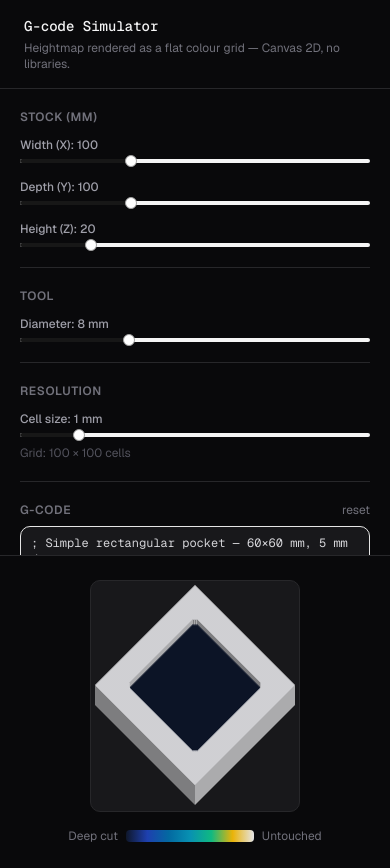
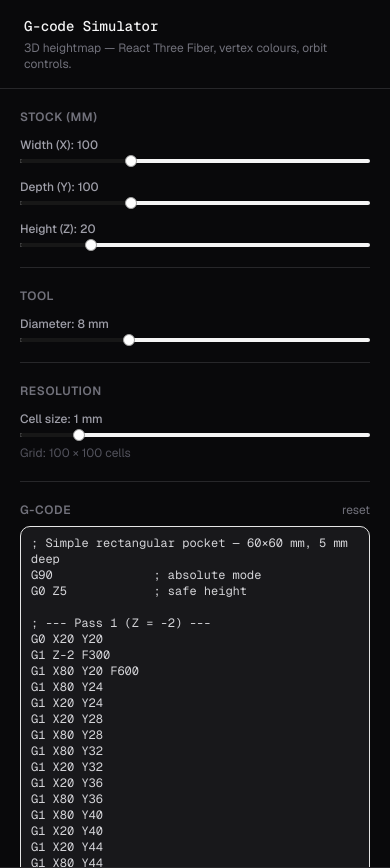
Before and after one commit to federicovezzoli/gcode-simulator, a Next.js app: page /gcode-simulator/ in a window 390 px wide. Built offline with nearby package versions, Linux system fonts and the light colour scheme.

Commit message:
feat: integrate 3D heightmap simulation using React Three Fiber

```diff
--- a/package.json
+++ b/package.json
@@ -13,6 +13,8 @@
 	},
 	"dependencies": {
 		"@base-ui/react": "^1.4.0",
+		"@react-three/drei": "^10.7.7",
+		"@react-three/fiber": "^9.6.0",
 		"class-variance-authority": "^0.7.1",
 		"clsx": "^2.1.1",
 		"lucide-react": "^1.8.0",
@@ -21,6 +23,7 @@
 		"react-dom": "19.2.4",
 		"shadcn": "^4.2.0",
 		"tailwind-merge": "^3.5.0",
+		"three": "^0.183.2",
 		"tw-animate-css": "^1.4.0"
 	},
 	"devDependencies": {
@@ -35,6 +38,7 @@
 		"@types/node": "^20",
 		"@types/react": "^19",
 		"@types/react-dom": "^19",
+		"@types/three": "^0.183.1",
 		"semantic-release": "^25.0.3",
 		"tailwindcss": "^4",
 		"typescript": "^5"
--- a/src/app/page.tsx
+++ b/src/app/page.tsx
@@ -1,4 +1,4 @@
-import { Simulator } from "./simulator";
+import { Simulator3D } from "./simulator3d";
 
 export default function Home() {
 	return (
@@ -8,10 +8,10 @@ export default function Home() {
 					G-code Simulator
 				</h1>
 				<p className="mt-1 text-xs text-zinc-500">
-					Heightmap rendered as a flat colour grid — Canvas 2D, no libraries.
+					3D heightmap — React Three Fiber, vertex colours, orbit controls.
 				</p>
 			</div>
-			<Simulator />
+			<Simulator3D />
 		</main>
 	);
 }
--- /dev/null
+++ b/src/app/scene.tsx
@@ -0,0 +1,130 @@
+"use client";
+
+import { OrbitControls } from "@react-three/drei";
+import { Canvas } from "@react-three/fiber";
+import { useMemo } from "react";
+import * as THREE from "three";
+import type { Heightmap } from "@/lib/simulator/types";
+
+
+export interface SceneConfig {
+	stockWidth: number;
+	stockDepth: number;
+	stockHeight: number;
+}
+
+function HeightmapMesh({
+	heightmap,
+	config,
+}: {
+	heightmap: Heightmap;
+	config: SceneConfig;
+}) {
+	const geo = useMemo(() => {
+		const { cols, rows, data } = heightmap;
+		const { stockWidth, stockDepth } = config;
+
+		const vertexCount = cols * rows;
+		const positions = new Float32Array(vertexCount * 3);
+
+		for (let row = 0; row < rows; row++) {
+			for (let col = 0; col < cols; col++) {
+				const i = row * cols + col;
+				positions[i * 3 + 0] = (col / (cols - 1)) * stockWidth - stockWidth / 2;
+				positions[i * 3 + 1] = (row / (rows - 1)) * stockDepth - stockDepth / 2;
+				positions[i * 3 + 2] = data[i];
+			}
+		}
+
+		const triCount = (cols - 1) * (rows - 1) * 6;
+		const indices = new Uint32Array(triCount);
+		let idx = 0;
+		for (let row = 0; row < rows - 1; row++) {
+			for (let col = 0; col < cols - 1; col++) {
+				const tl = row * cols + col;
+				const tr = row * cols + col + 1;
+				const bl = (row + 1) * cols + col;
+				const br = (row + 1) * cols + col + 1;
+				indices[idx++] = tl;
+				indices[idx++] = bl;
+				indices[idx++] = tr;
+				indices[idx++] = tr;
+				indices[idx++] = bl;
+				indices[idx++] = br;
+			}
+		}
+
+		const g = new THREE.BufferGeometry();
+		g.setAttribute("position", new THREE.BufferAttribute(positions, 3));
+		g.setIndex(new THREE.BufferAttribute(indices, 1));
+		g.computeVertexNormals();
+		return g;
+	}, [heightmap, config]);
+
+	return (
+		<mesh geometry={geo}>
+			<meshStandardMaterial color="#e4e4e7" side={THREE.DoubleSide} />
+		</mesh>
+	);
+}
+
+// BoxGeometry face group order: 0=+x, 1=-x, 2=+y, 3=-y, 4=+z (stock top), 5=-z (stock bottom)
+// Face 4 (+Z) is the top surface of the stock — remove it so the pocket below is visible.
+function StockBox({ config }: { config: SceneConfig }) {
+	const { stockWidth, stockDepth, stockHeight } = config;
+	return (
+		<mesh position={[0, 0, -stockHeight / 2]}>
+			<boxGeometry args={[stockWidth, stockDepth, stockHeight]} />
+			{[0, 1, 2, 3, 4, 5].map((i) =>
+				i === 4 ? (
+					<meshBasicMaterial
+						key={i}
+						attach={`material-${i}`}
+						transparent
+						opacity={0}
+						depthWrite={false}
+					/>
+				) : (
+					<meshStandardMaterial
+						key={i}
+						attach={`material-${i}`}
+						color="#e4e4e7"
+					/>
+				),
+			)}
+		</mesh>
+	);
+}
+
+export interface SceneProps {
+	heightmap: Heightmap | null;
+	config: SceneConfig;
+}
+
+export function Scene({ heightmap, config }: SceneProps) {
+	const { stockWidth, stockDepth, stockHeight } = config;
+	const d = Math.max(stockWidth, stockDepth, stockHeight);
+
+	return (
+		<Canvas
+			camera={{
+				position: [d * 0.9, -d * 0.9, d * 0.8],
+				up: [0, 0, 1],
+				fov: 45,
+			}}
+			style={{ position: "absolute", inset: 0, background: "#09090b" }}
+		>
+			<ambientLight intensity={0.5} />
+			<directionalLight position={[1, 1, 2]} intensity={1} />
+
+			{heightmap && <HeightmapMesh heightmap={heightmap} config={config} />}
+			<StockBox config={config} />
+
+			<OrbitControls
+				makeDefault
+				enableZoom
+				target={[0, 0, -stockHeight / 4]}
+			/>
+		</Canvas>
+	);
+}
--- /dev/null
+++ b/src/app/simulator3d.tsx
@@ -0,0 +1,235 @@
+"use client";
+
+import dynamic from "next/dynamic";
+import { useCallback, useEffect, useState } from "react";
+import { Button } from "@/components/ui/button";
+import { Label } from "@/components/ui/label";
+import { Separator } from "@/components/ui/separator";
+import { Slider } from "@/components/ui/slider";
+import { Textarea } from "@/components/ui/textarea";
+import { SAMPLE_GCODE } from "@/lib/sample-gcode";
+import { parseGCode, simulateHeightmap } from "@/lib/simulator";
+import type { Heightmap } from "@/lib/simulator/types";
+import type { SceneConfig } from "./scene";
+
+const Scene = dynamic(() => import("./scene").then((m) => m.Scene), {
+	ssr: false,
+	loading: () => (
+		<div className="flex h-full items-center justify-center text-sm text-zinc-500">
+			Loading 3D renderer…
+		</div>
+	),
+});
+
+interface Config {
+	stockWidth: number;
+	stockDepth: number;
+	stockHeight: number;
+	toolDiameter: number;
+	cellSize: number;
+}
+
+const DEFAULTS: Config = {
+	stockWidth: 100,
+	stockDepth: 100,
+	stockHeight: 20,
+	toolDiameter: 8,
+	cellSize: 1,
+};
+
+interface Result {
+	heightmap: Heightmap;
+	config: SceneConfig;
+}
+
+export function Simulator3D() {
+	const [gcode, setGcode] = useState(SAMPLE_GCODE);
+	const [config, setConfig] = useState<Config>(DEFAULTS);
+	const [error, setError] = useState<string | null>(null);
+	const [result, setResult] = useState<Result | null>(null);
+
+	const run = useCallback(() => {
+		setError(null);
+		try {
+			const moves = parseGCode(gcode);
+			const heightmap = simulateHeightmap(moves, {
+				stock: {
+					width: config.stockWidth,
+					depth: config.stockDepth,
+					height: config.stockHeight,
+				},
+				tool: { diameter: config.toolDiameter, type: "flat" },
+				cellSize: config.cellSize,
+			});
+			setResult({
+				heightmap,
+				config: {
+					stockWidth: config.stockWidth,
+					stockDepth: config.stockDepth,
+					stockHeight: config.stockHeight,
+				},
+			});
+		} catch (e) {
+			setError(e instanceof Error ? e.message : "Unknown error");
+		}
+	}, [gcode, config]);
+
+	// biome-ignore lint/correctness/useExhaustiveDependencies: intentionally runs only on mount
+	useEffect(() => {
+		run();
+	}, []);
+
+	function setConfigKey<K extends keyof Config>(key: K, value: Config[K]) {
+		setConfig((prev) => ({ ...prev, [key]: value }));
+	}
+
+	return (
+		<div className="flex h-[calc(100vh-65px)] flex-col gap-0 lg:flex-row">
+			<aside className="flex w-full flex-col gap-5 overflow-y-auto border-b border-zinc-800 p-5 lg:w-72 lg:border-b-0 lg:border-r">
+				<section>
+					<p className="mb-3 text-xs font-semibold uppercase tracking-wider text-zinc-500">
+						Stock (mm)
+					</p>
+					<div className="space-y-4">
+						<SliderField
+							label={`Width (X): ${config.stockWidth}`}
+							value={config.stockWidth}
+							min={10}
+							max={300}
+							step={5}
+							onChange={(v) => setConfigKey("stockWidth", v)}
+						/>
+						<SliderField
+							label={`Depth (Y): ${config.stockDepth}`}
+							value={config.stockDepth}
+							min={10}
+							max={300}
+							step={5}
+							onChange={(v) => setConfigKey("stockDepth", v)}
+						/>
+						<SliderField
+							label={`Height (Z): ${config.stockHeight}`}
+							value={config.stockHeight}
+							min={1}
+							max={100}
+							step={1}
+							onChange={(v) => setConfigKey("stockHeight", v)}
+						/>
+					</div>
+				</section>
+
+				<Separator className="bg-zinc-800" />
+
+				<section>
+					<p className="mb-3 text-xs font-semibold uppercase tracking-wider text-zinc-500">
+						Tool
+					</p>
+					<SliderField
+						label={`Diameter: ${config.toolDiameter} mm`}
+						value={config.toolDiameter}
+						min={0.5}
+						max={25}
+						step={0.5}
+						onChange={(v) => setConfigKey("toolDiameter", v)}
+					/>
+				</section>
+
+				<Separator className="bg-zinc-800" />
+
+				<section>
+					<p className="mb-3 text-xs font-semibold uppercase tracking-wider text-zinc-500">
+						Resolution
+					</p>
+					<SliderField
+						label={`Cell size: ${config.cellSize} mm`}
+						value={config.cellSize}
+						min={0.25}
+						max={5}
+						step={0.25}
+						onChange={(v) => setConfigKey("cellSize", v)}
+					/>
+					<p className="mt-2 text-xs text-zinc-600">
+						Grid: {Math.ceil(config.stockWidth / config.cellSize)} ×{" "}
+						{Math.ceil(config.stockDepth / config.cellSize)} cells
+					</p>
+				</section>
+
+				<Separator className="bg-zinc-800" />
+
+				<section className="flex flex-1 flex-col">
+					<div className="mb-2 flex items-center justify-between">
+						<p className="text-xs font-semibold uppercase tracking-wider text-zinc-500">
+							G-code
+						</p>
+						<button
+							type="button"
+							onClick={() => setGcode(SAMPLE_GCODE)}
+							className="text-xs text-zinc-500 hover:text-zinc-300"
+						>
+							reset
+						</button>
+					</div>
+					<Textarea
+						value={gcode}
+						onChange={(e) => setGcode(e.target.value)}
+						className="min-h-40 flex-1 resize-none bg-zinc-900 font-mono text-xs text-zinc-300"
+						spellCheck={false}
+					/>
+				</section>
+
+				<Button onClick={run} className="w-full">
+					Run simulation
+				</Button>
+
+				{error && (
+					<p className="rounded border border-red-800 bg-red-950 px-3 py-2 text-xs text-red-400">
+						{error}
+					</p>
+				)}
+			</aside>
+
+			<div className="relative flex-1">
+				<Scene
+					heightmap={result?.heightmap ?? null}
+					config={
+						result?.config ?? {
+							stockWidth: config.stockWidth,
+							stockDepth: config.stockDepth,
+							stockHeight: config.stockHeight,
+						}
+					}
+				/>
+			</div>
+		</div>
+	);
+}
+
+function SliderField({
+	label,
+	value,
+	min,
+	max,
+	step,
+	onChange,
+}: {
+	label: string;
+	value: number;
+	min: number;
+	max: number;
+	step: number;
+	onChange: (v: number) => void;
+}) {
+	return (
+		<div className="space-y-1.5">
+			<Label className="text-xs text-zinc-400">{label}</Label>
+			<Slider
+				min={min}
+				max={max}
+				step={step}
+				value={[value]}
+				onValueChange={(vals) => onChange(Array.isArray(vals) ? vals[0] : vals)}
+				className="w-full"
+			/>
+		</div>
+	);
+}
```
Also changed, not shown: 1 other file (tests, documents, lock files or other folders).
